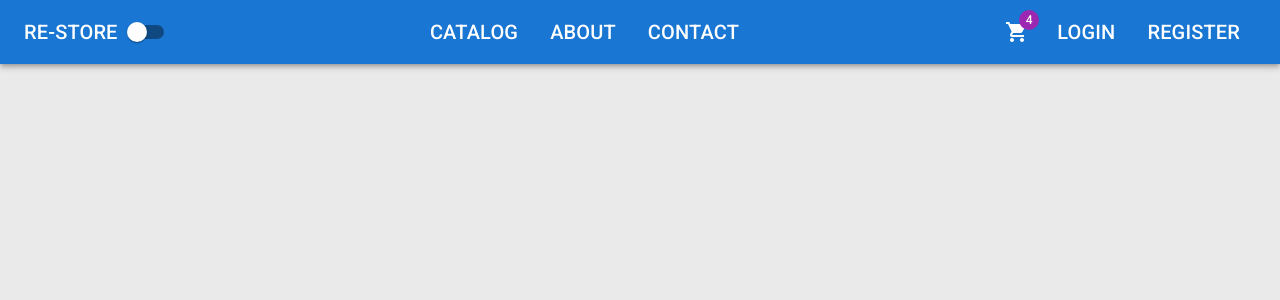
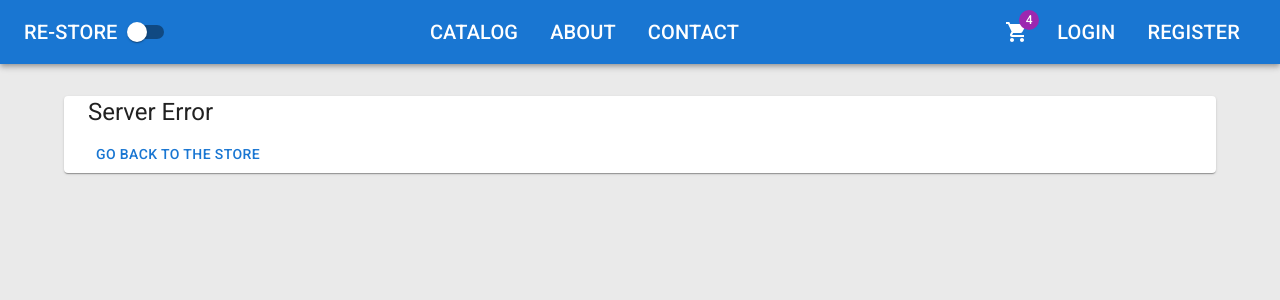
Before and after one commit to wemurs1/ReStoreStarter, a React (Create React App) app in the folder ReStore/client/: page /server-error in a window 1280 px wide. Shown: the top 300 px of the page. Built offline with nearby package versions, Linux system fonts and the light colour scheme.

Commit message:
server error angular component

```diff
--- a/ReStore/client/src/app/api/agent.ts
+++ b/ReStore/client/src/app/api/agent.ts
@@ -1,5 +1,6 @@
 import axios, { AxiosError, AxiosResponse } from 'axios';
 import { toast } from 'react-toastify';
+import { history } from '../..';
 
 axios.defaults.baseURL = 'http://localhost:5000/api/';
 
@@ -28,7 +29,7 @@ axios.interceptors.response.use(
         toast.error(data.title);
         break;
       case 500:
-        toast.error(data.title);
+        history.push({ pathname: '/server-error', state: { error: data } });
         break;
       default:
         break;
--- a/ReStore/client/src/app/errors/ServerError.tsx
+++ b/ReStore/client/src/app/errors/ServerError.tsx
@@ -1,11 +1,30 @@
-import { Container, Paper, Typography } from '@mui/material';
+import { Button, Container, Divider, Paper, Typography } from '@mui/material';
+import { useHistory, useLocation } from 'react-router-dom';
 
 export default function ServerError() {
+  const history = useHistory();
+  const { state } = useLocation<any>();
+
   return (
     <Container component={Paper}>
-      <Typography variant='h5' gutterBottom>
-        Server error
-      </Typography>
+      {state?.error ? (
+        <>
+          <Typography gutterBottom variant='h3' color='error'>
+            {state.error.title}
+          </Typography>
+          <Divider />
+          <Typography>
+            {state.error.detail || 'Internal Server Error'}
+          </Typography>
+        </>
+      ) : (
+        <Typography variant='h5' gutterBottom>
+          Server Error
+        </Typography>
+      )}
+      <Button onClick={() => history.push('/catalog')}>
+        Go back to the store
+      </Button>
     </Container>
   );
 }
--- a/ReStore/client/src/app/layout/App.tsx
+++ b/ReStore/client/src/app/layout/App.tsx
@@ -10,6 +10,7 @@ import ContactPage from '../../features/contact/ContactPage';
 import HomePage from '../../features/home/HomePage';
 import Header from './Header';
 import 'react-toastify/dist/ReactToastify.css';
+import ServerError from '../errors/ServerError';
 
 function App() {
   const [darkMode, setDarkMode] = useState(false);
@@ -39,6 +40,7 @@ function App() {
         <Route path='/catalog/:id' component={ProductDetails} />
         <Route path='/about' component={AboutPage} />
         <Route path='/contact' component={ContactPage} />
+        <Route path='/server-error' component={ServerError} />
       </Container>
     </ThemeProvider>
   );
```
